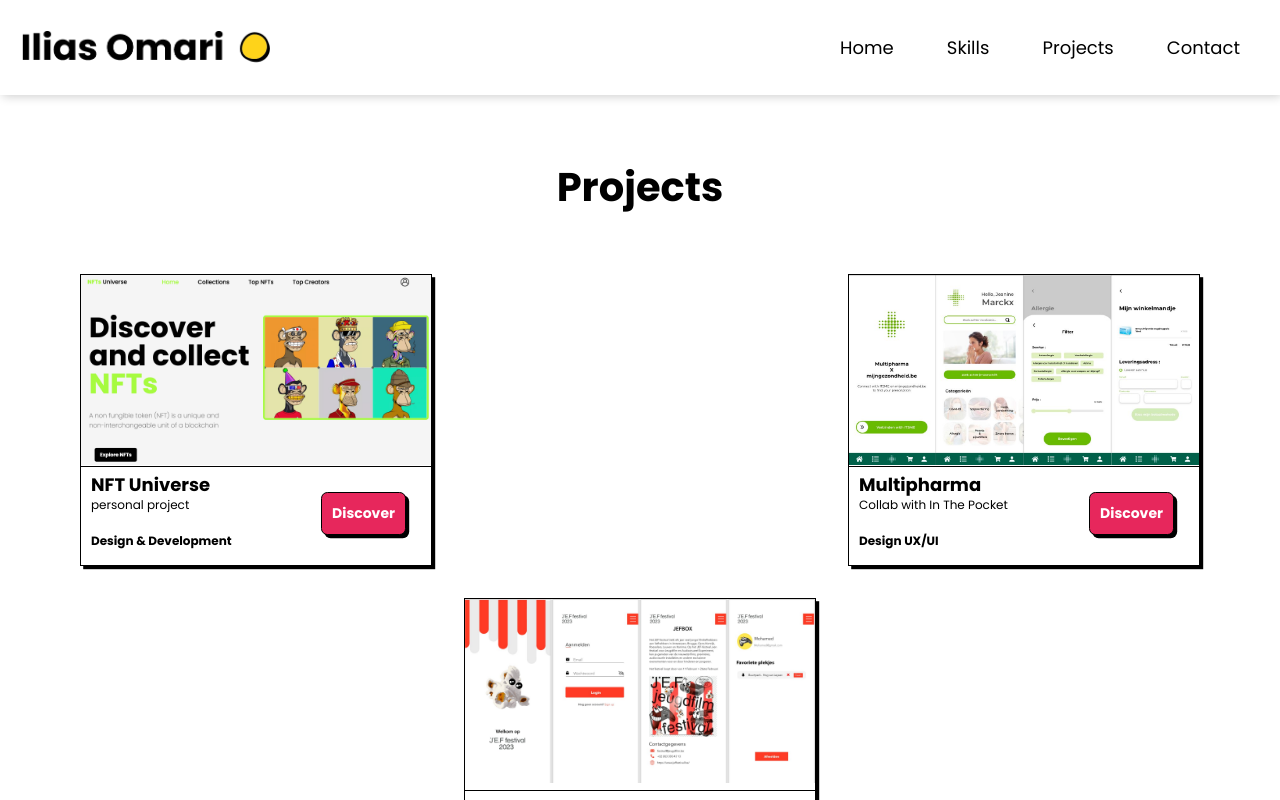
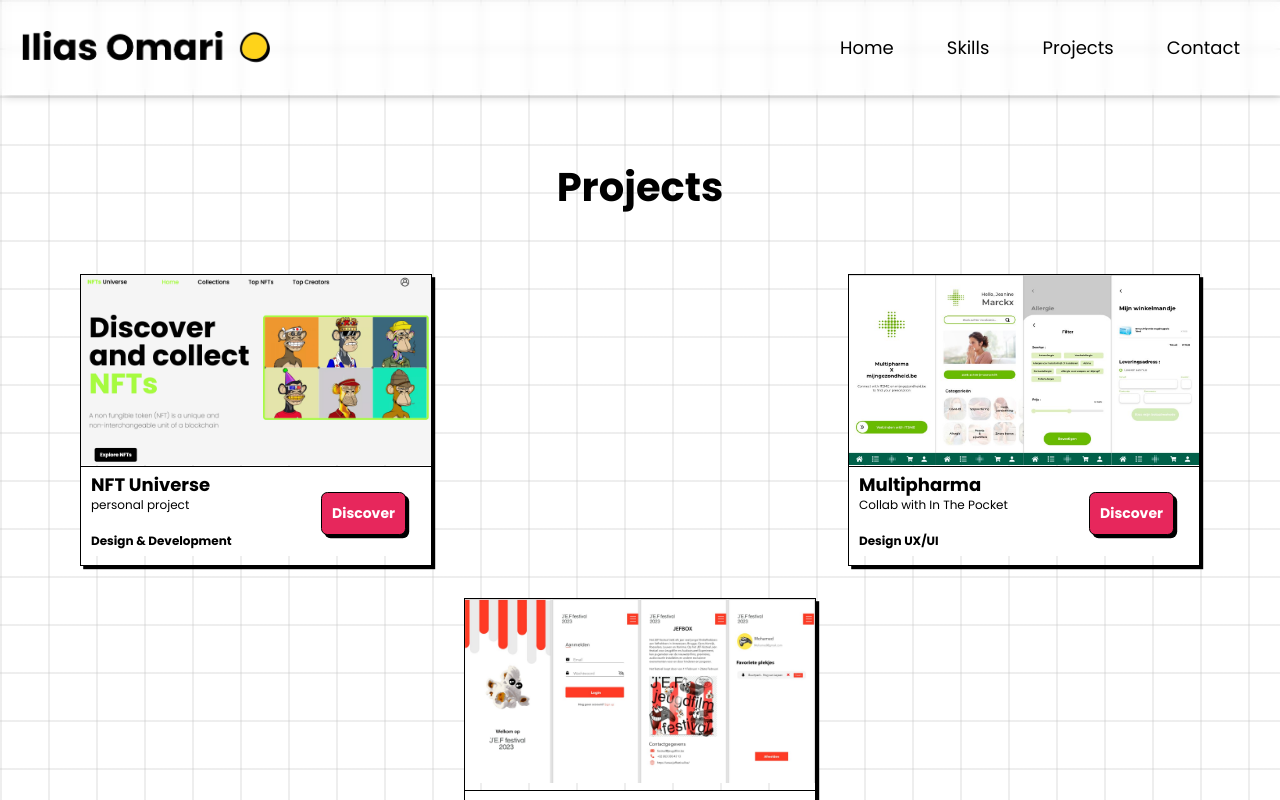
Before and after one commit to IliasOmari/Portfolio-Ilias_Omari, a React (Vite) app in the folder Portfolio_Ilias_Omari/: page /projects in a window 1280 px wide. Shown: the top 800 px of the page. Built offline with nearby package versions, Linux system fonts and the light colour scheme.

Commit message:
added background color

```diff
--- a/Portfolio_Ilias_Omari/src/components/pages/home-modules.css
+++ b/Portfolio_Ilias_Omari/src/components/pages/home-modules.css
@@ -1,5 +1,15 @@
-
-
+body {
+  display: block;
+  width: 100%;
+  height: 100%;
+  background: white;
+  background-image: linear-gradient(
+      rgba(199, 199, 199, 0.3) 0.1em,
+      transparent 0.1em
+    ),
+    linear-gradient(90deg, rgba(199, 199, 199, 0.3) 0.1em, transparent 0.1em);
+  background-size: 3em 3em;
+}
 .presentation {
   display: flex;
   position: relative;
@@ -12,7 +22,7 @@
 .ilias-image {
   width: 320px;
   height: 320px;
-  background-color: whitesmoke;
+  background-color: white;
   border: 1px solid black;
   box-shadow: 0.2rem 0.2rem 0 #000000;
   z-index: 0;
--- a/Portfolio_Ilias_Omari/src/components/pages/projects-modules.css
+++ b/Portfolio_Ilias_Omari/src/components/pages/projects-modules.css
@@ -27,6 +27,7 @@
   padding-left: 10px;
   display: flex;
   justify-content: space-between;
+  background-color: white;
 }
 
 .projectInformation button {
```
